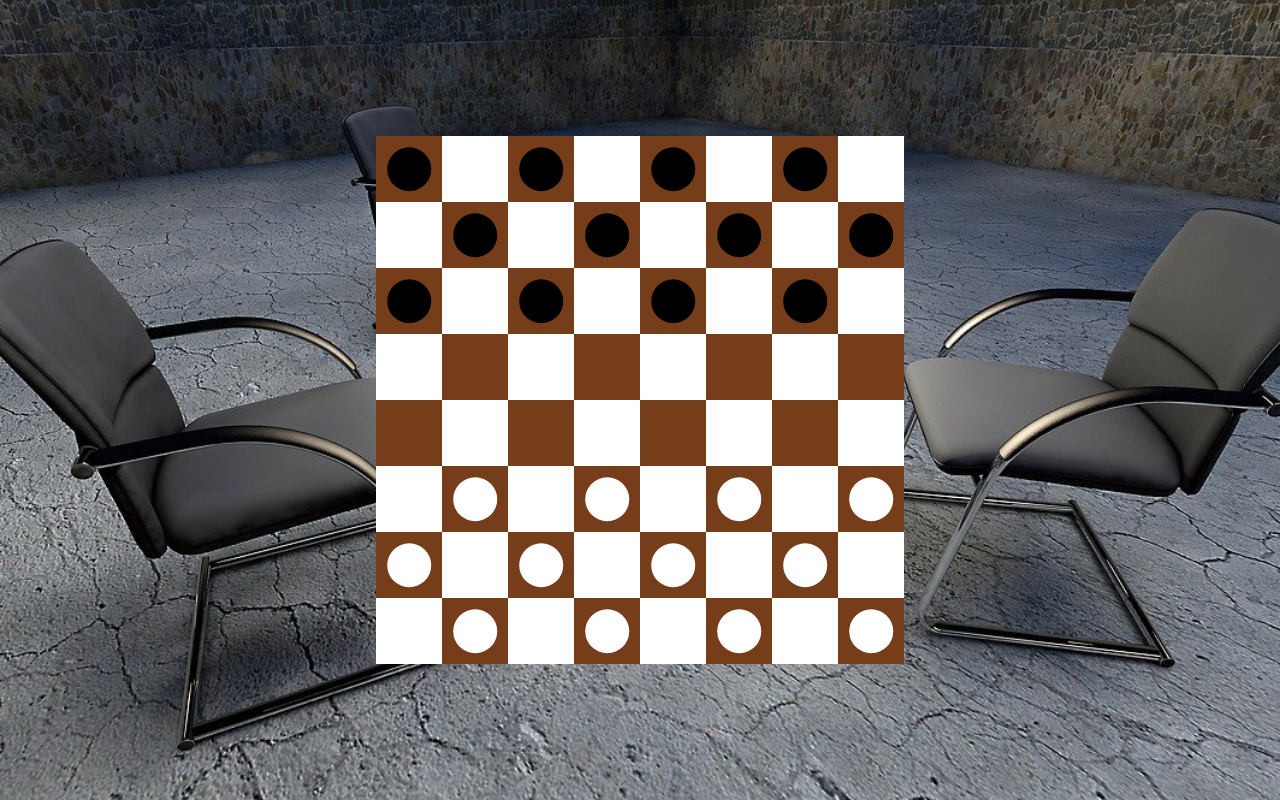
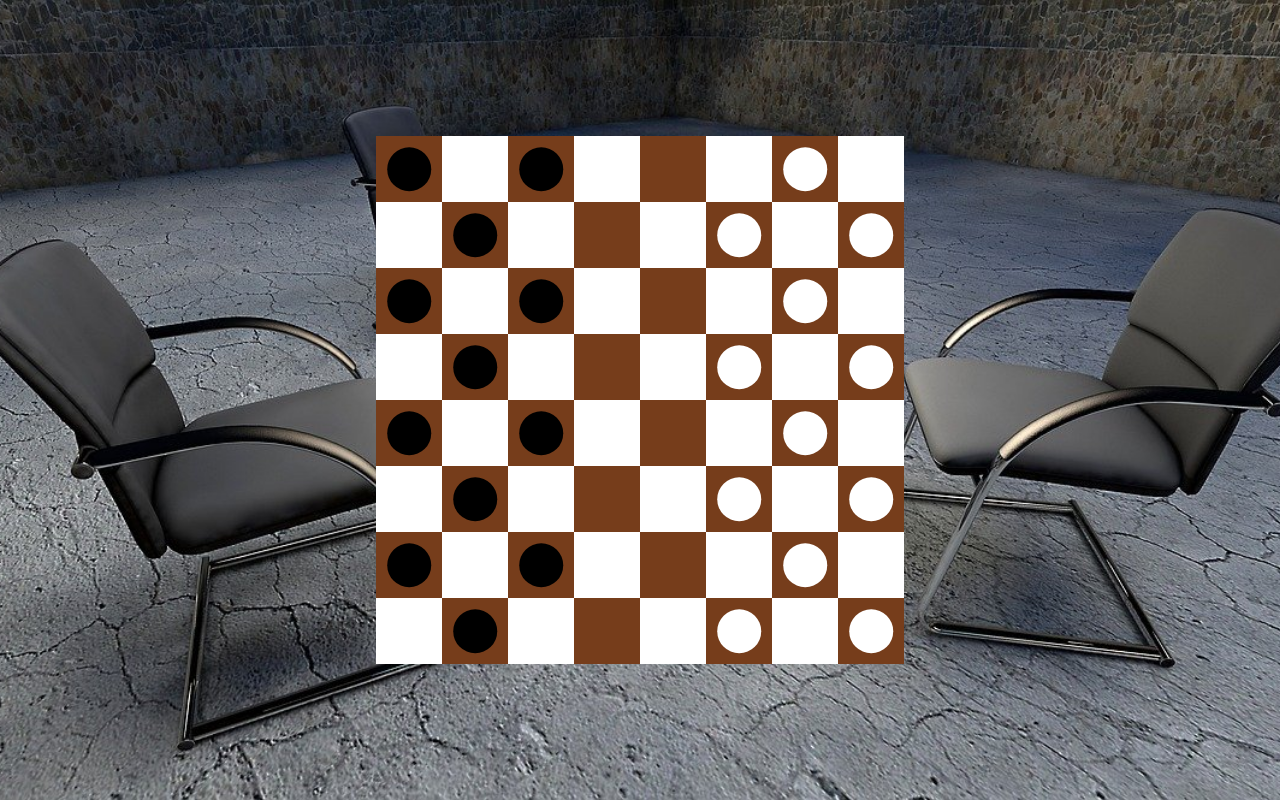
Before and after one commit to TwanvandenBor/twans_chess_game, a Vue app: page /homepage in a window 1280 px wide. Built offline with nearby package versions, Linux system fonts and the light colour scheme.

Commit message:
US-001 Update coordinate angle

```diff
--- a/src/components/DamBoard.vue
+++ b/src/components/DamBoard.vue
@@ -7,9 +7,11 @@
         <dam-tile
           class="dam-tile"
           v-for="(damTile, damTileIndex) in damBoardHelper.getNumberOfTilesPerBoardRow()" :key="damTileIndex"
-          :isWhite="damBoardHelper.getIsWhiteTileForCoordinate(damTileRowIndex, damTileIndex)"
-          :damStone="damBoardHelper.getDamStoneForCoordinateIfAvailable(data.damStones, damBoardHelper.getDamStoneCoordinateFromXAndY(damTileRowIndex, damTileIndex))"
-          :isStepPossibleForStoneOnTile="damBoardHelper.isOneStepWithoutHitInAnyDirectionPossibleForStone(data.damStones, damBoardHelper.getDamStoneForCoordinateIfAvailable(data.damStones, damBoardHelper.getDamStoneCoordinateFromXAndY(damTileRowIndex, damTileIndex)))"
+          :isWhite="damBoardHelper.getIsWhiteTileForCoordinate(damTileIndex, damTileRowIndex)"
+          :damStone="damBoardHelper.getDamStoneForCoordinateIfAvailable(data.damStones, damBoardHelper.getDamStoneCoordinateFromXAndY(damTileIndex, damTileRowIndex))"
+          :isStepPossibleForStoneOnTile="damBoardHelper.isOneStepWithoutHitInAnyDirectionPossibleForStone(data.damStones, damBoardHelper.getDamStoneForCoordinateIfAvailable(data.damStones, damBoardHelper.getDamStoneCoordinateFromXAndY(damTileIndex, damTileRowIndex)))"
+          :isShowingPossibleStep="data.isShowingPossibleSteps && damBoardHelper.isTileCoordinatePossibleStepForSelectedDamStone(data.damStones, data.damStoneToShowPossibleStepsFor, damBoardHelper.getDamStoneCoordinateFromXAndY(damTileIndex, damTileRowIndex))"
+          v-on:emitShowPossibleSteps="showPossibleSteps"
         >
         </dam-tile>
       </section>
```
